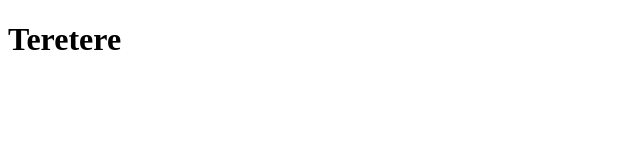
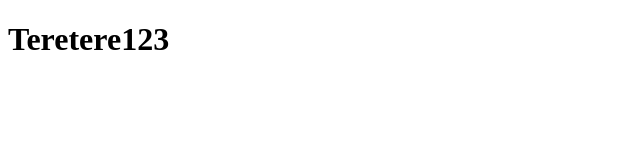
Before and after one commit to koukood/koukood, a plain HTML site: page index.html in a window 1280 px wide. Shown: the full height of the page, 0-640 px from the left. Drawn offline with Linux system fonts and the light colour scheme.

Commit message:
Update index.html

```diff
--- a/index.html
+++ b/index.html
@@ -2,7 +2,7 @@
 <html>
     <head>
         <title>Welcome to koukood</title>
-        <h1>Teretere</h1>
+        <h1>Teretere123</h1>
     </head>
     <body>
 
```
